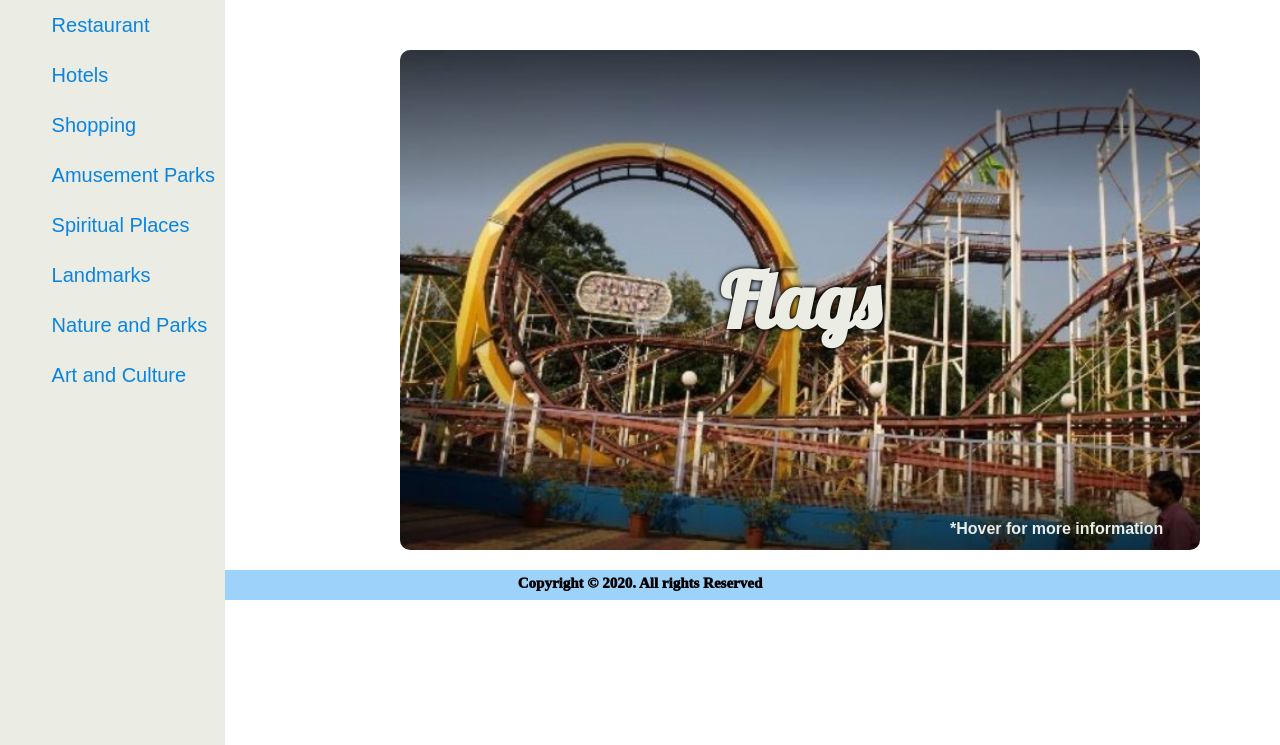
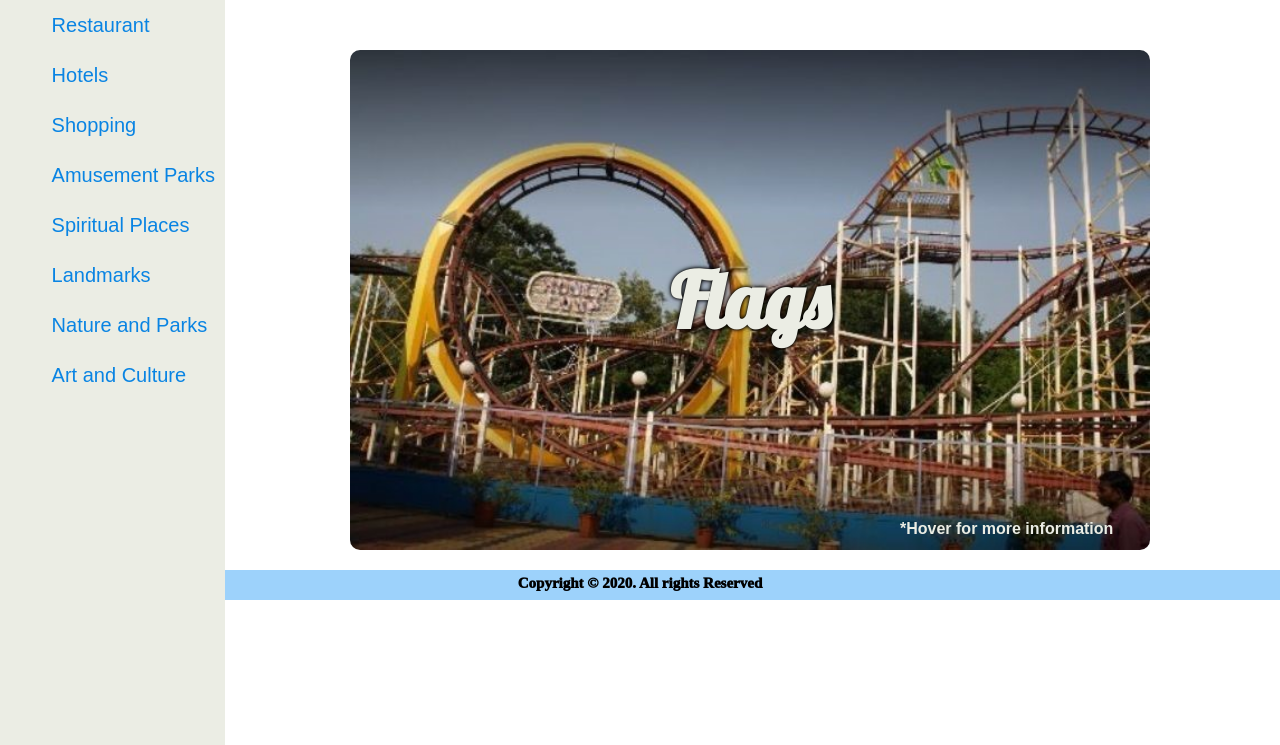
Before and after one commit to mihikagaonkar/MPR--Tour-It, a Django app: page /tourit/detail/1/ in a window 1280 px wide. Shown: the part 55-800 px from the top of the page. Run offline with Django 3.2, Linux system fonts and the light colour scheme; data comes from the database, SQL or seed files in the repository; some libraries are stand-ins or nearby versions.

Commit message:
center card on details page

```diff
--- a/django/mysite/static/css/detail.css
+++ b/django/mysite/static/css/detail.css
@@ -16,7 +16,7 @@
   margin-top: 50px;
   position: relative;
   perspective: 1000px;
-  margin-left: 400px;
+  margin-left: 350px;
   /* border-radius: 10px; */
 }
 .box .box-img img{
```
